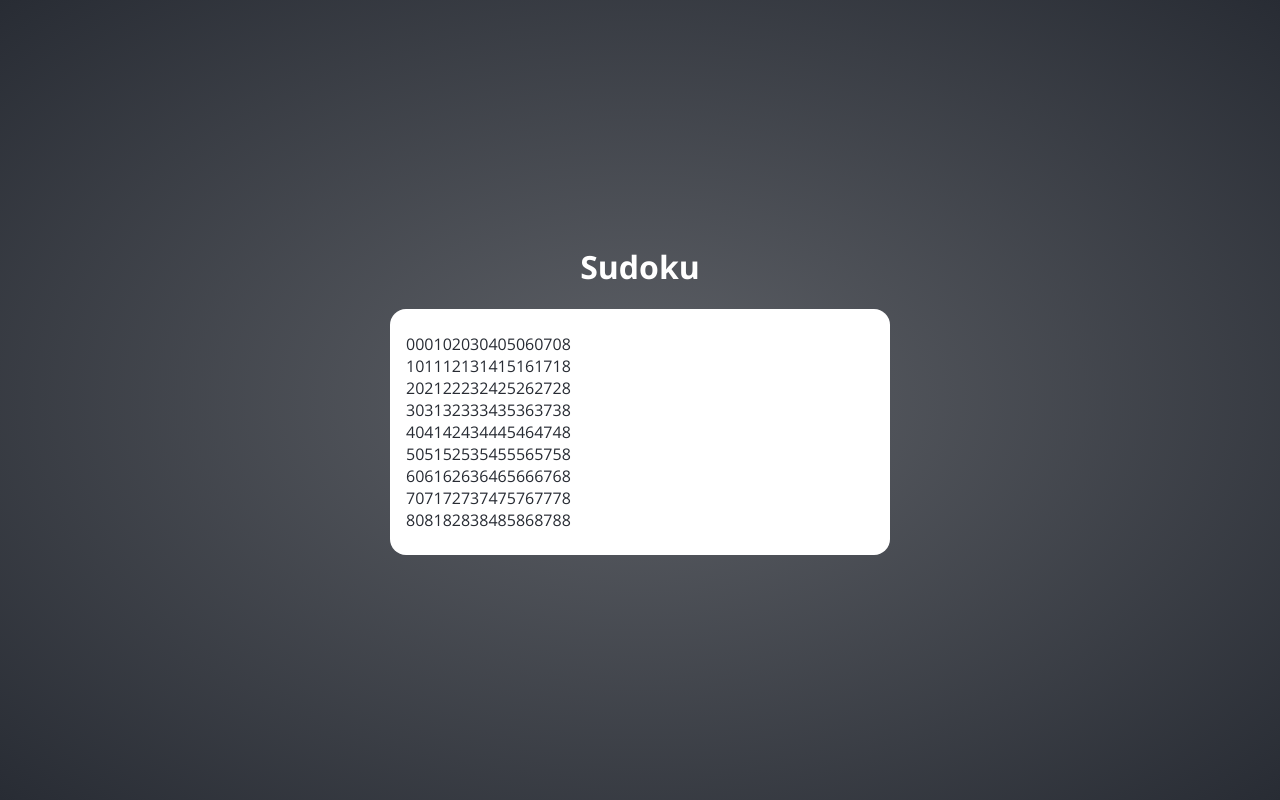
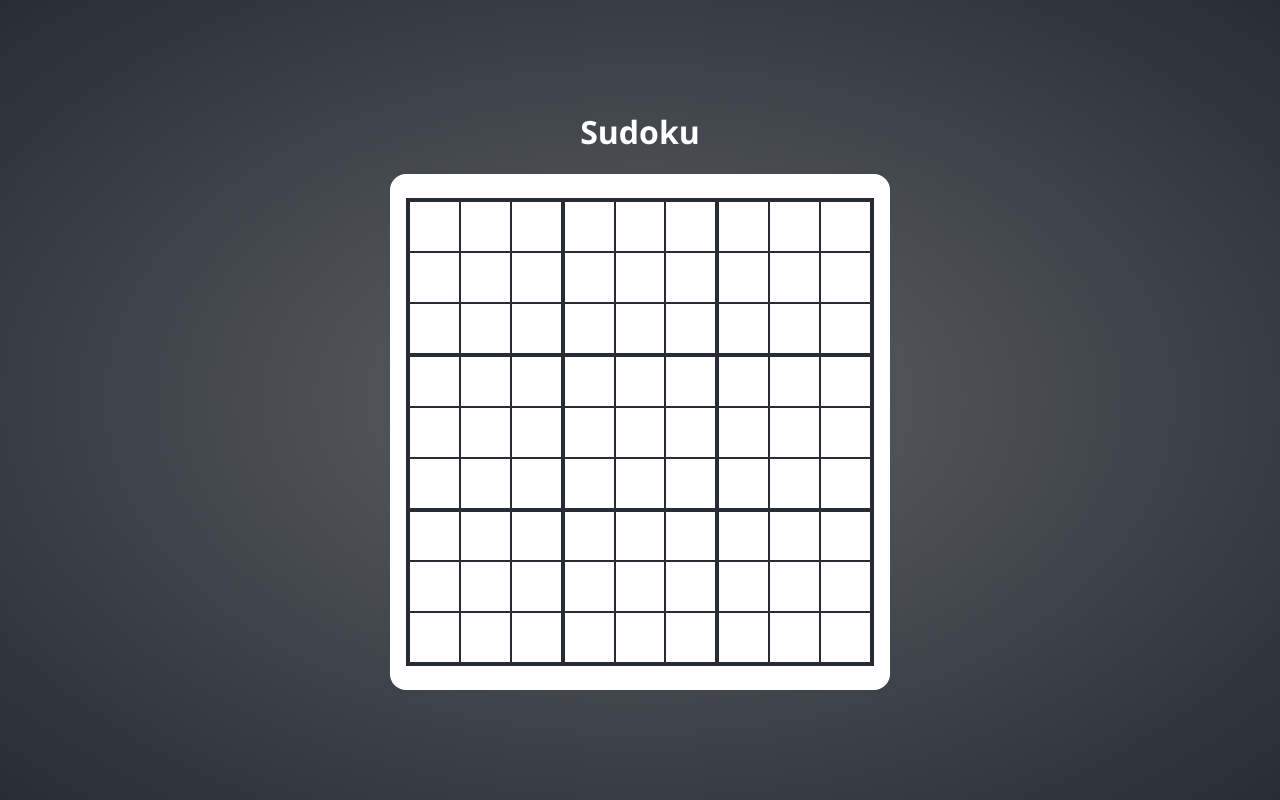
Before and after one commit to morgansegura/react-sudoku, a React (Create React App) app: page / in a window 1280 px wide. Built offline with nearby package versions, Linux system fonts and the light colour scheme.

Commit message:
Updates border styling to feel more live a sudoku game

```diff
--- a/src/components/grid/block/index.tsx
+++ b/src/components/grid/block/index.tsx
@@ -1,4 +1,6 @@
 import React, { FC } from 'react'
+
+import { Container } from './styles'
 
 interface IProps {
 	colIndex: number
@@ -6,12 +8,7 @@
 }
 
 const Block: FC<IProps> = ({ colIndex, rowIndex }) => {
-	return (
-		<div data-cy='block'>
-			{rowIndex}
-			{colIndex}
-		</div>
-	)
+	return <Container data-cy={`block-${rowIndex}-${colIndex}`} />
 }
 
 export default Block
--- /dev/null
+++ b/src/components/grid/block/styles/index.ts
@@ -0,0 +1,29 @@
+import styled, { css } from 'styled-components'
+
+export const Container = styled.div`
+	${({ theme }) => css`
+		align-items: center;
+		background-color: ${theme.colors.white};
+		border: 1px solid ${theme.colors.black};
+		cursor: pointer;
+		display: flex;
+		flex-grow: 1;
+		flex-shrink: 0;
+		flex-basis: 0;
+		font-weight: bold;
+		font-size: 1.25rem;
+		height: auto;
+		justify-content: center;
+		transition: ${theme.transition};
+		user-select: none;
+
+		&:before {
+			padding-top: 100%;
+			content: '';
+			float: left;
+		}
+		&:hover {
+			background-color: ${theme.colors.lightBlue};
+		}
+	`}
+`
--- a/src/components/grid/styles/index.ts
+++ b/src/components/grid/styles/index.ts
@@ -1,4 +1,4 @@
-import styled from 'styled-components'
+import styled, { css } from 'styled-components'
 
 export const Container = styled.div`
 	display: flex;
@@ -7,6 +7,39 @@
 `
 
 export const Row = styled.div`
-	display: flex;
-	flex-flow: row;
+	${({ theme }) => css`
+		display: flex;
+		flex-flow: row;
+
+		&:nth-child(1) {
+			div {
+				border-top: solid 0.25rem ${theme.colors.black};
+			}
+		}
+		&:nth-child(3),
+		&:nth-child(6) {
+			div {
+				border-bottom: solid 0.1875rem ${theme.colors.black};
+			}
+		}
+		&:nth-child(9) {
+			div {
+				border-bottom: solid 0.25rem ${theme.colors.black};
+			}
+		}
+		div {
+			&:nth-child(1) {
+				border-left: solid 0.25rem ${theme.colors.black};
+			}
+			&:nth-child(3),
+			&:nth-child(6),
+			&:nth-child(9) {
+				border-right: solid 0.25rem ${theme.colors.black};
+			}
+			&:nth-child(4),
+			&:nth-child(7) {
+				border-left: none;
+			}
+		}
+	`}
 `
--- a/src/components/styles/card/index.ts
+++ b/src/components/styles/card/index.ts
@@ -6,8 +6,6 @@
 		border-radius: 1rem;
 		display: flex;
 		flex-direction: column;
-		flex: 1;
-		max-height: fit-content;
 		padding: 1rem;
 	`}
 `
```
Also changed, not shown: 1 other file (tests, documents, lock files or other folders).
